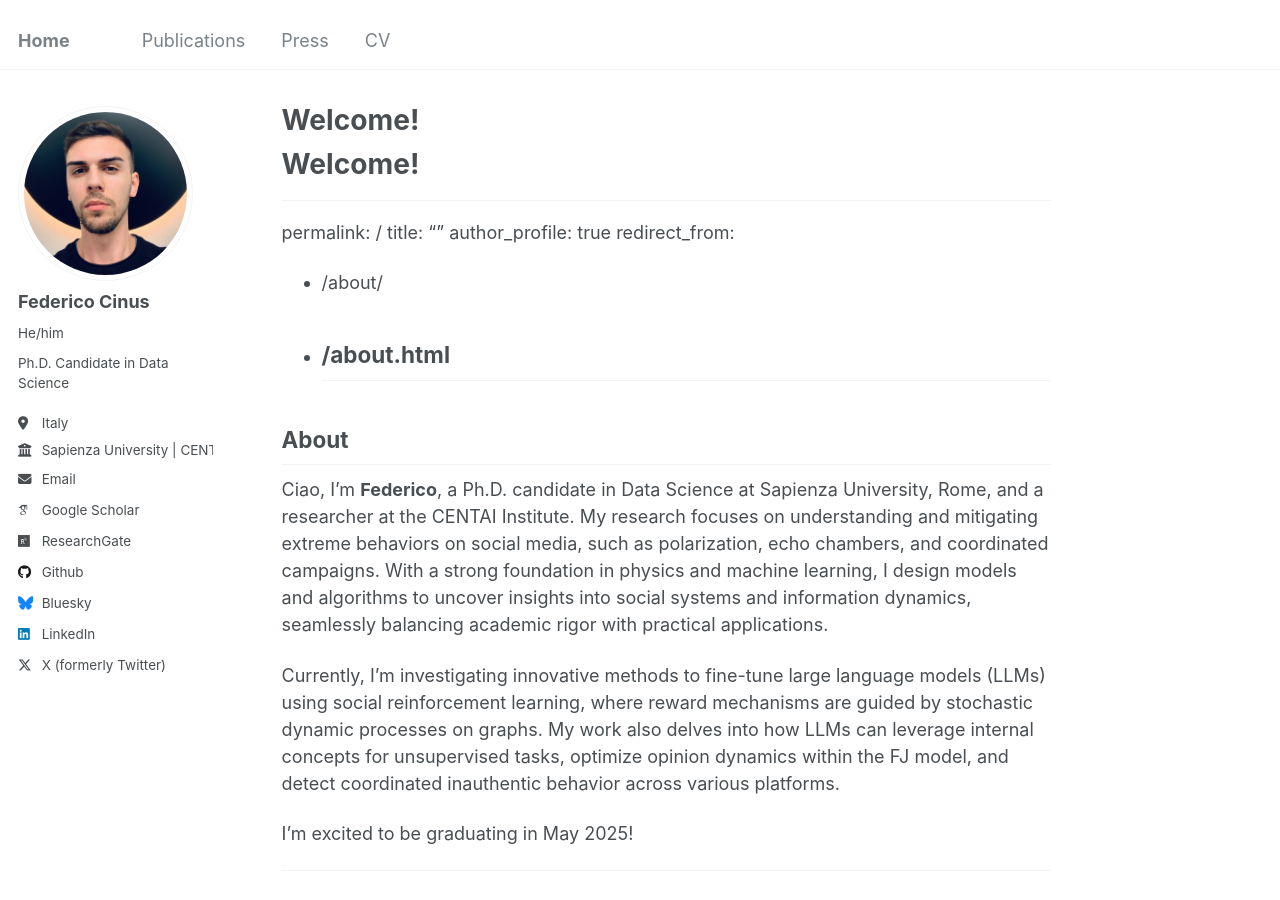
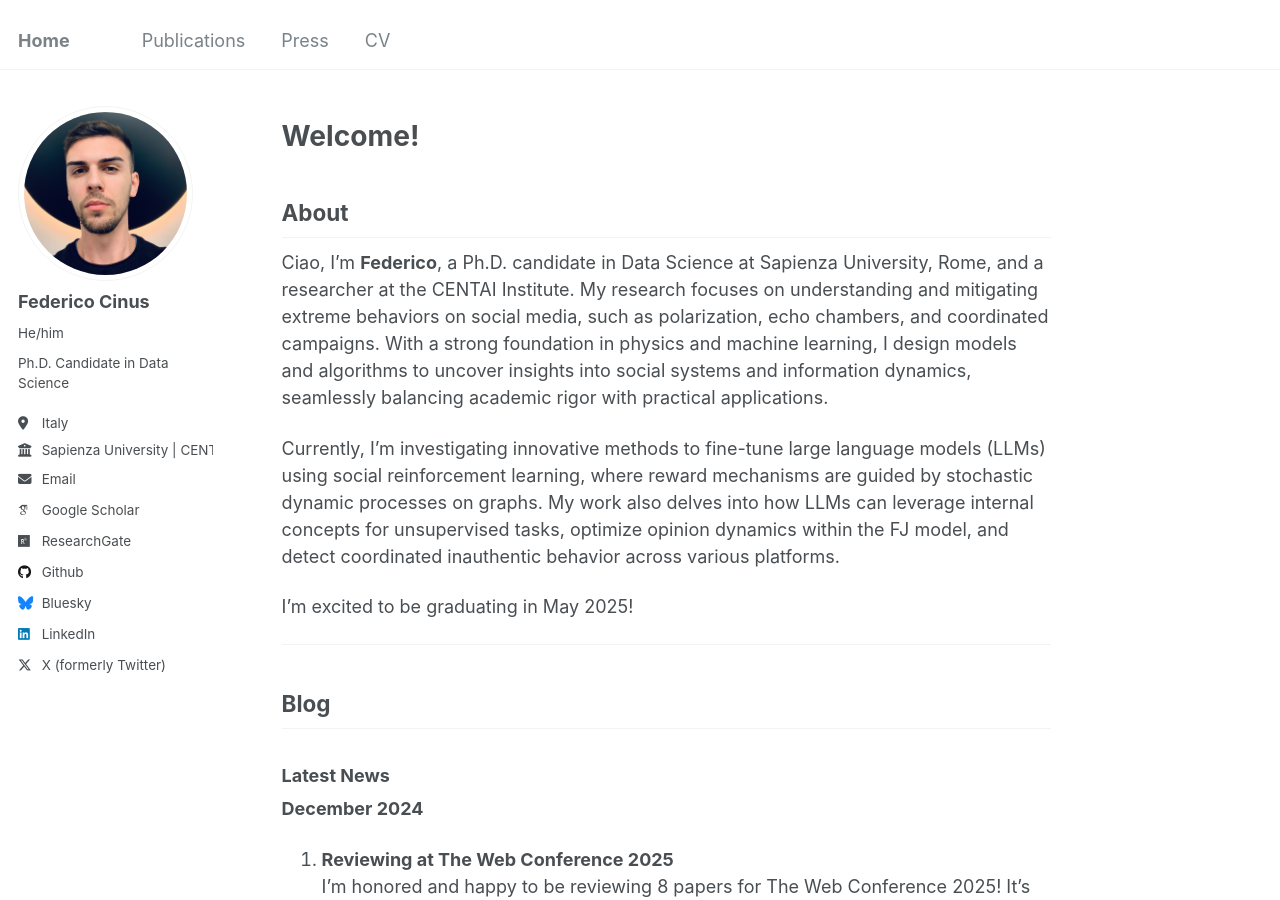
Before and after one commit to FedericoCinus/website, a Jekyll site: the page built from _pages/about.md, in a window 1280 px wide and 900 px high. Built offline with Jekyll 4.4.1, drawn with Linux system fonts in a browser that asks for light colours; some web fonts are replaced; our own code applies the rules of GitHub Pages for plain Markdown files.

Commit message:
Update about.md

```diff
--- a/_pages/about.md
+++ b/_pages/about.md
@@ -1,5 +1,3 @@
-# Welcome!
-
 ---
 permalink: /
 title: ""
```
Also changed, not shown: other parts of _pages/about.md (+3 -0 lines).
